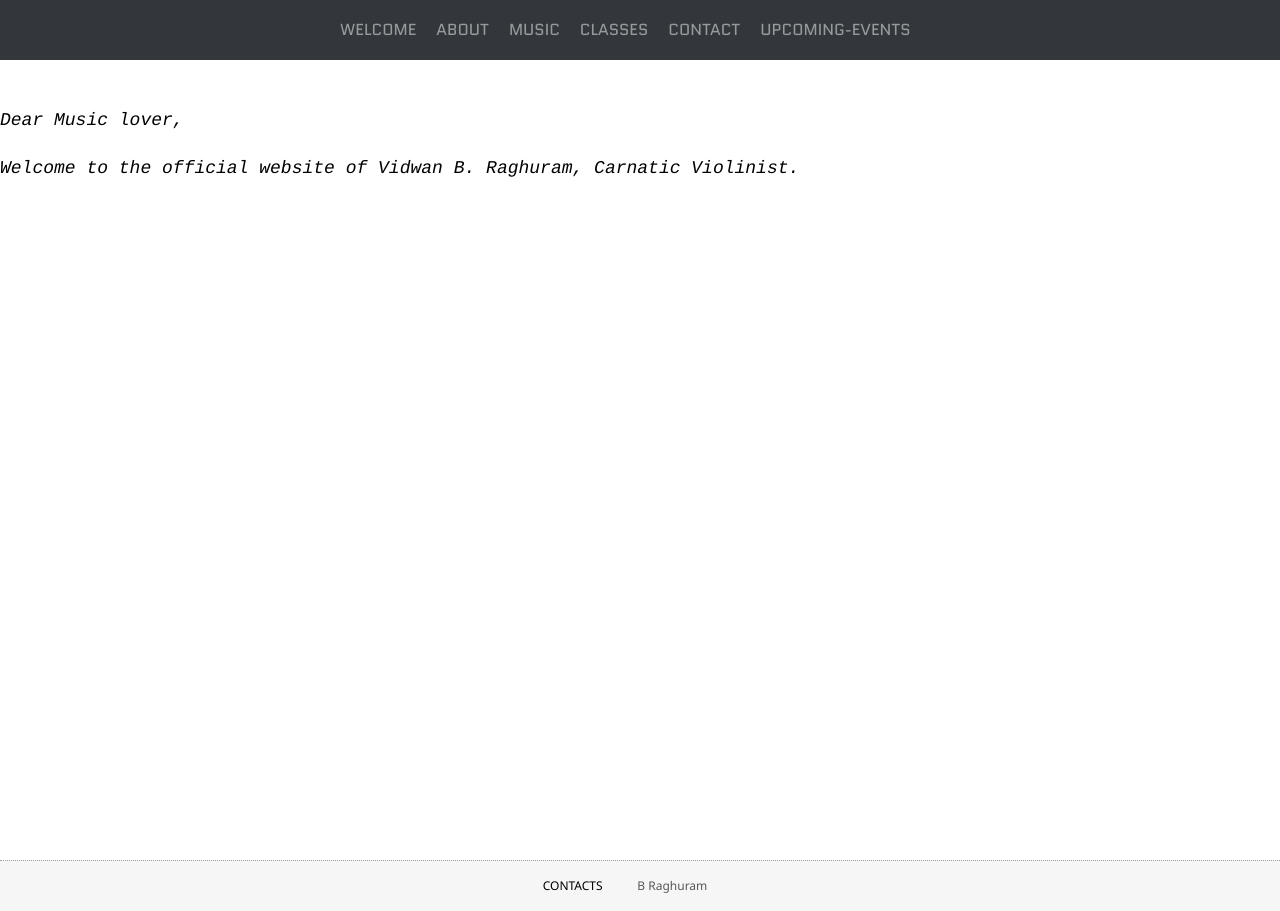
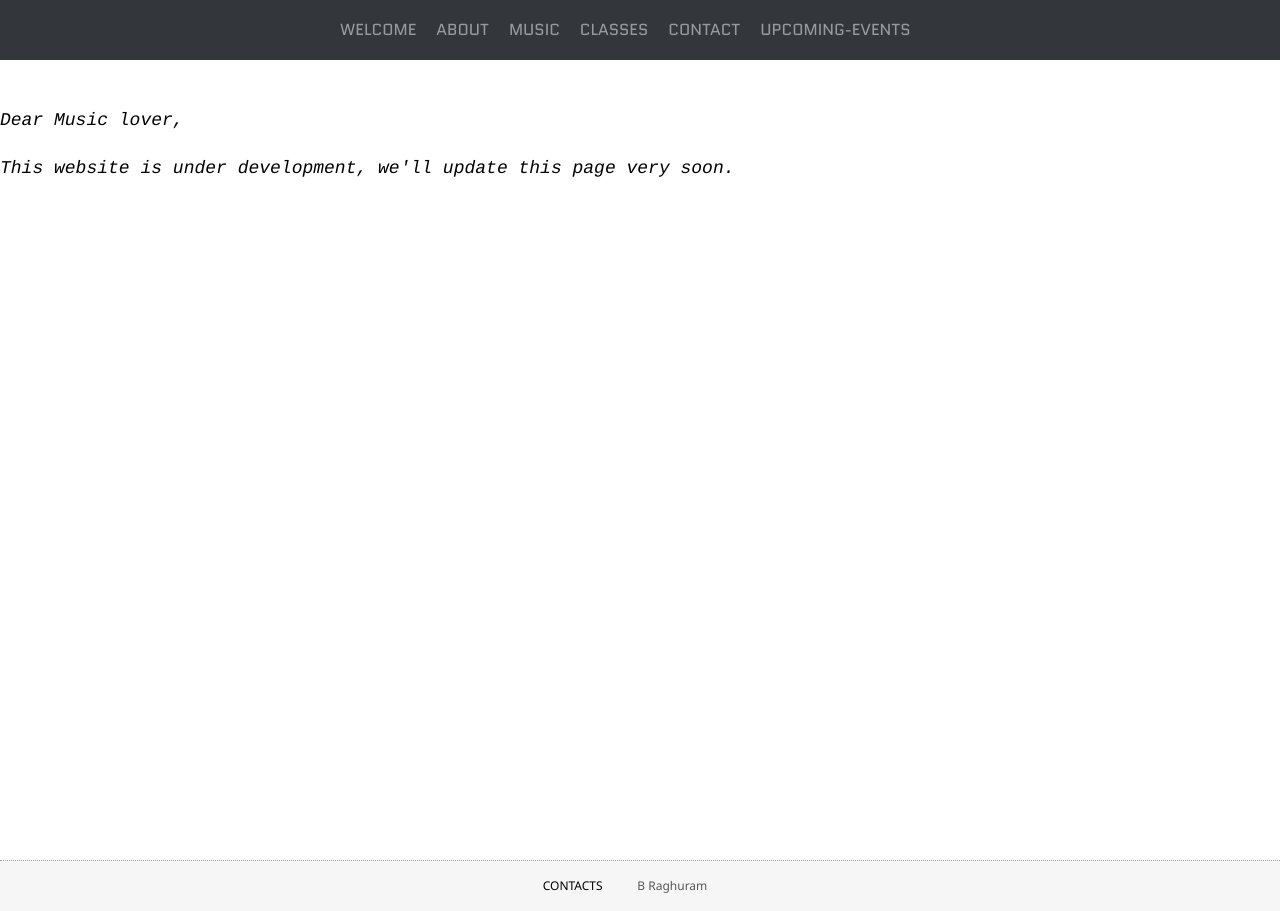
Before and after one commit to braghuram/braghuram.github.io, a plain HTML site: page upcoming/index.html in a window 1280 px wide. Drawn offline with Linux system fonts and the light colour scheme.

Commit message:
Fix upcoming events page

```diff
--- a/upcoming_events/index.html
+++ b/upcoming/index.html
@@ -71,7 +71,7 @@
 Dear Music lover,
 <br>
 <br>
-Welcome to the official website of Vidwan B. Raghuram, Carnatic Violinist.
+This website is under development, we'll update this page very soon.
 </p>
 </font>
 </p>
```
Also changed, not shown: welcome/index.html (+1 -0 lines).
